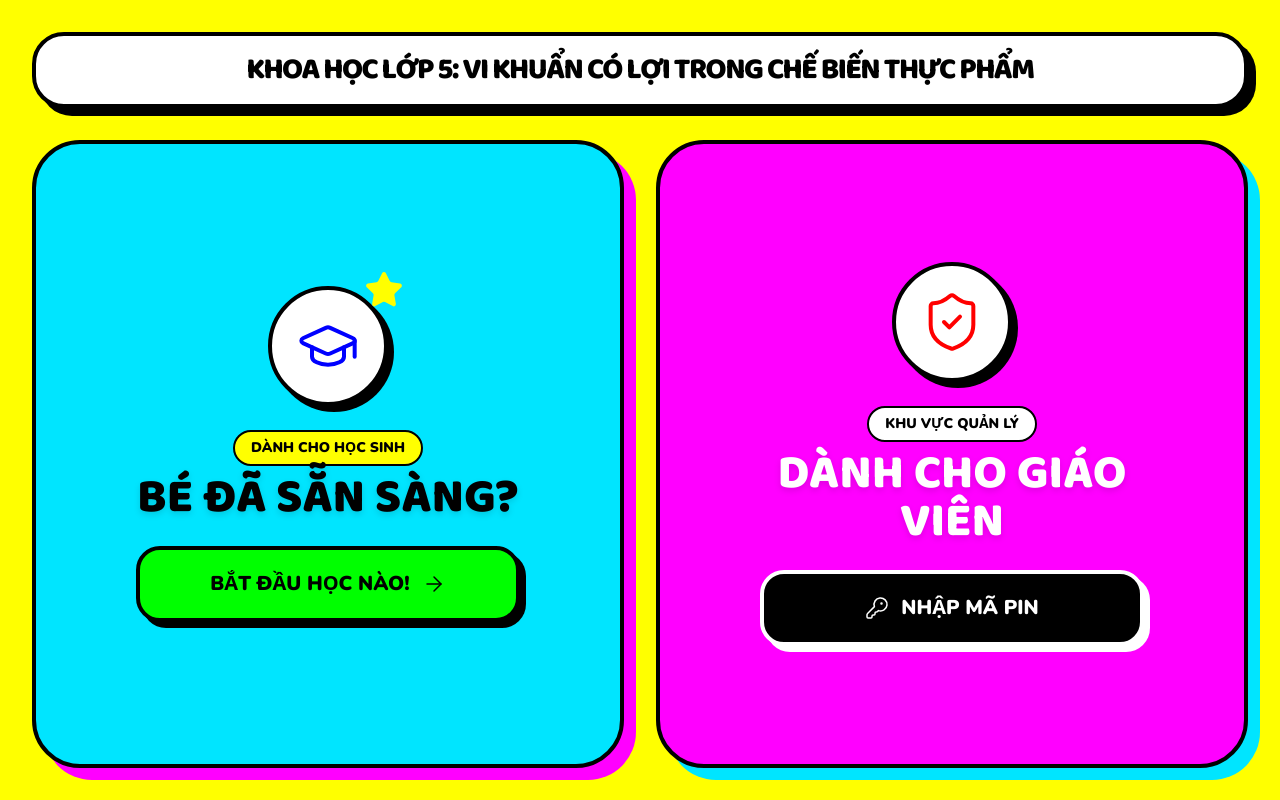
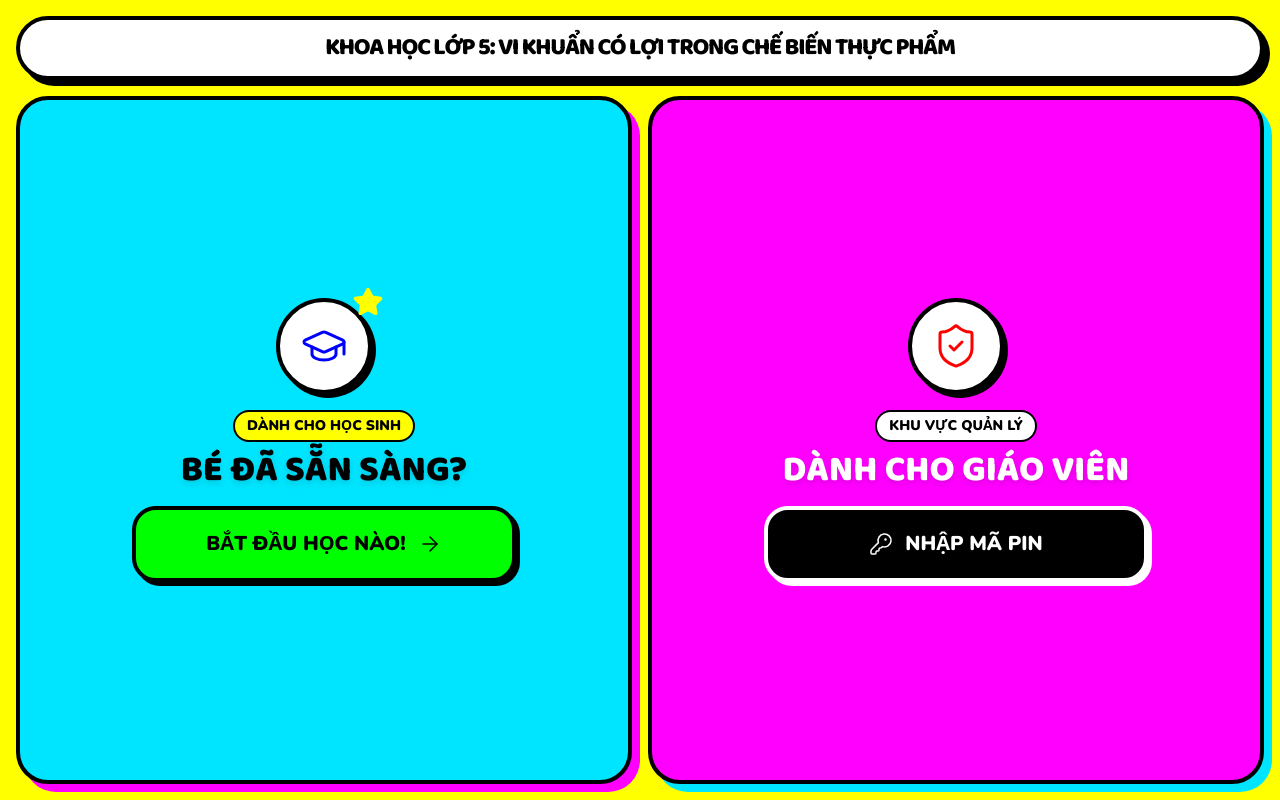
Before and after one commit to nhaxlinh2202-cyber/khoa-hoc-lop-5, a Next.js app: page / in a window 1280 px wide. Built offline with nearby package versions, Linux system fonts and the light colour scheme.

Commit message:
Optimize login UI to fit one screen and update lesson title to match across pages

```diff
--- a/src/app/home/page.tsx
+++ b/src/app/home/page.tsx
@@ -81,7 +81,7 @@ export default function HomePage() {
           <div className="w-10 h-10 rounded-full bg-[#FF0000] border-2 border-black flex items-center justify-center">
             <Sparkles className="w-5 h-5 text-white animate-pulse" />
           </div>
-          <span className="font-black text-2xl md:text-3xl text-black uppercase tracking-tight">KHOA HỌC 5</span>
+          <span className="font-black text-lg md:text-2xl text-black uppercase tracking-tight">KHOA HỌC LỚP 5: VI KHUẨN CÓ LỢI TRONG CHẾ BIẾN THỰC PHẨM</span>
         </div>
 
         <motion.button
--- a/src/app/page.tsx
+++ b/src/app/page.tsx
@@ -92,38 +92,38 @@ export default function Gateway() {
   };
 
   return (
-    <div className="min-h-screen flex flex-col bg-[#FFFF00] font-sans text-black antialiased p-4 md:p-8 selection:bg-black selection:text-white">
+    <div className="h-screen flex flex-col bg-[#FFFF00] font-sans text-black antialiased p-2 md:p-4 selection:bg-black selection:text-white overflow-hidden">
 
       {/* ── Top Bar ── */}
-      <header className="shrink-0 bg-white px-6 py-4 rounded-[2rem] border-4 border-black shadow-[8px_8px_0px_0px_#000000] z-10 flex items-center justify-center mb-8 text-center">
-        <span className="font-display font-black text-xl md:text-3xl tracking-tighter text-black uppercase">
+      <header className="shrink-0 bg-white px-4 py-2 md:py-3 rounded-[2rem] border-4 border-black shadow-[6px_6px_0px_0px_#000000] z-10 flex items-center justify-center mb-3 md:mb-4 text-center">
+        <span className="font-display font-black text-lg md:text-2xl tracking-tighter text-black uppercase">
           KHOA HỌC LỚP 5: VI KHUẨN CÓ LỢI TRONG CHẾ BIẾN THỰC PHẨM
         </span>
       </header>
 
       {/* ── Split Layout ── */}
-      <main className="flex-1 flex flex-col lg:flex-row gap-8">
+      <main className="flex-1 flex flex-col lg:flex-row gap-4 h-full min-h-0">
 
         {/* ═══════════════ LEFT — STUDENT ═══════════════ */}
         <motion.div
           initial={{ opacity: 0, y: 20 }}
           animate={{ opacity: 1, y: 0 }}
-          className="flex-1 relative flex flex-col items-center justify-center p-8 bg-[#00E5FF] rounded-[3rem] border-4 border-black shadow-[12px_12px_0px_0px_#FF00FF] z-10"
+          className="flex-1 relative flex flex-col items-center justify-center p-4 md:p-6 bg-[#00E5FF] rounded-[2rem] border-4 border-black shadow-[8px_8px_0px_0px_#FF00FF] z-10 overflow-y-auto"
         >
-          <div className="flex flex-col items-center text-center space-y-6 w-full max-w-sm">
+          <div className="flex flex-col items-center text-center space-y-4 w-full max-w-sm">
 
             <div className="relative">
-              <div className="relative p-6 bg-white rounded-full shadow-[6px_6px_0px_0px_#000000] border-4 border-black transform transition-transform hover:scale-110 hover:rotate-6 duration-300">
-                <GraduationCap className="w-16 h-16 text-[#0000FF]" />
+              <div className="relative p-4 md:p-5 bg-white rounded-full shadow-[4px_4px_0px_0px_#000000] border-4 border-black transform transition-transform hover:scale-110 hover:rotate-6 duration-300">
+                <GraduationCap className="w-10 h-10 md:w-12 md:h-12 text-[#0000FF]" />
               </div>
-              <Star className="absolute -top-4 -right-4 w-10 h-10 text-[#FFFF00] fill-[#FFFF00] animate-spin-slow" />
+              <Star className="absolute -top-3 -right-3 w-8 h-8 text-[#FFFF00] fill-[#FFFF00] animate-spin-slow" />
             </div>
 
-            <div className="space-y-2">
-              <span className="font-black inline-block px-4 py-1.5 bg-[#FFFF00] border-2 border-black rounded-full text-sm uppercase">
+            <div className="space-y-1 md:space-y-2">
+              <span className="font-black inline-block px-3 py-1 bg-[#FFFF00] border-2 border-black rounded-full text-xs md:text-sm uppercase">
                 Dành cho Học sinh
               </span>
-              <h2 className="font-display font-black text-4xl lg:text-5xl text-black uppercase drop-shadow-md">
+              <h2 className="font-display font-black text-3xl lg:text-4xl text-black uppercase drop-shadow-md">
                 BÉ ĐÃ SẴN SÀNG?
               </h2>
             </div>
@@ -138,7 +138,7 @@ export default function Gateway() {
                   exit={{ opacity: 0, scale: 0.9 }}
                   whileHover={{ scale: 1.05 }}
                   whileTap={{ scale: 0.95 }}
-                  className="w-full inline-flex items-center justify-center space-x-3 px-8 py-5 bg-[#00FF00] text-black border-4 border-black rounded-3xl text-xl font-black uppercase shadow-[6px_6px_0px_0px_#000000] hover:bg-[#00CC00] transition-colors"
+                  className="w-full inline-flex items-center justify-center space-x-3 px-6 py-4 md:py-5 bg-[#00FF00] text-black border-4 border-black rounded-3xl text-lg md:text-xl font-black uppercase shadow-[4px_4px_0px_0px_#000000] hover:bg-[#00CC00] transition-colors"
                 >
                   <span>BẮT ĐẦU HỌC NÀO!</span>
                   <ArrowRight className="w-6 h-6" />
@@ -199,19 +199,19 @@ export default function Gateway() {
           initial={{ opacity: 0, y: 20 }}
           animate={{ opacity: 1, y: 0 }}
           transition={{ delay: 0.1 }}
-          className="flex-1 relative flex flex-col items-center justify-center p-8 bg-[#FF00FF] rounded-[3rem] border-4 border-black shadow-[12px_12px_0px_0px_#00E5FF] z-10"
+          className="flex-1 relative flex flex-col items-center justify-center p-4 md:p-6 bg-[#FF00FF] rounded-[2rem] border-4 border-black shadow-[8px_8px_0px_0px_#00E5FF] z-10 overflow-y-auto"
         >
-          <div className="flex flex-col items-center text-center space-y-6 w-full max-w-sm">
+          <div className="flex flex-col items-center text-center space-y-4 w-full max-w-sm">
 
-            <div className="relative p-6 bg-white rounded-full shadow-[6px_6px_0px_0px_#000000] border-4 border-black transform transition-transform hover:scale-110 hover:-rotate-6 duration-300">
-              <ShieldCheck className="w-16 h-16 text-[#FF0000]" />
+            <div className="relative p-4 md:p-5 bg-white rounded-full shadow-[4px_4px_0px_0px_#000000] border-4 border-black transform transition-transform hover:scale-110 hover:-rotate-6 duration-300">
+              <ShieldCheck className="w-10 h-10 md:w-12 md:h-12 text-[#FF0000]" />
             </div>
 
-            <div className="space-y-2">
-              <span className="font-black inline-block px-4 py-1.5 bg-white border-2 border-black rounded-full text-sm uppercase">
+            <div className="space-y-1 md:space-y-2">
+              <span className="font-black inline-block px-3 py-1 bg-white border-2 border-black rounded-full text-xs md:text-sm uppercase">
                 Khu vực Quản lý
               </span>
-              <h2 className="font-display font-black text-4xl lg:text-5xl text-white uppercase drop-shadow-md">
+              <h2 className="font-display font-black text-3xl lg:text-4xl text-white uppercase drop-shadow-md">
                 DÀNH CHO GIÁO VIÊN
               </h2>
             </div>
@@ -226,7 +226,7 @@ export default function Gateway() {
                   exit={{ opacity: 0 }}
                   whileHover={{ scale: 1.05 }}
                   whileTap={{ scale: 0.95 }}
-                  className="w-full inline-flex items-center justify-center space-x-3 px-8 py-5 bg-black text-white border-4 border-white rounded-3xl text-xl font-black uppercase shadow-[6px_6px_0px_0px_#FFFFFF] hover:bg-gray-900 transition-colors"
+                  className="w-full inline-flex items-center justify-center space-x-3 px-6 py-4 md:py-5 bg-black text-white border-4 border-white rounded-3xl text-lg md:text-xl font-black uppercase shadow-[4px_4px_0px_0px_#FFFFFF] hover:bg-gray-900 transition-colors"
                 >
                   <KeyRound className="w-6 h-6" />
                   <span>NHẬP MÃ PIN</span>
```
